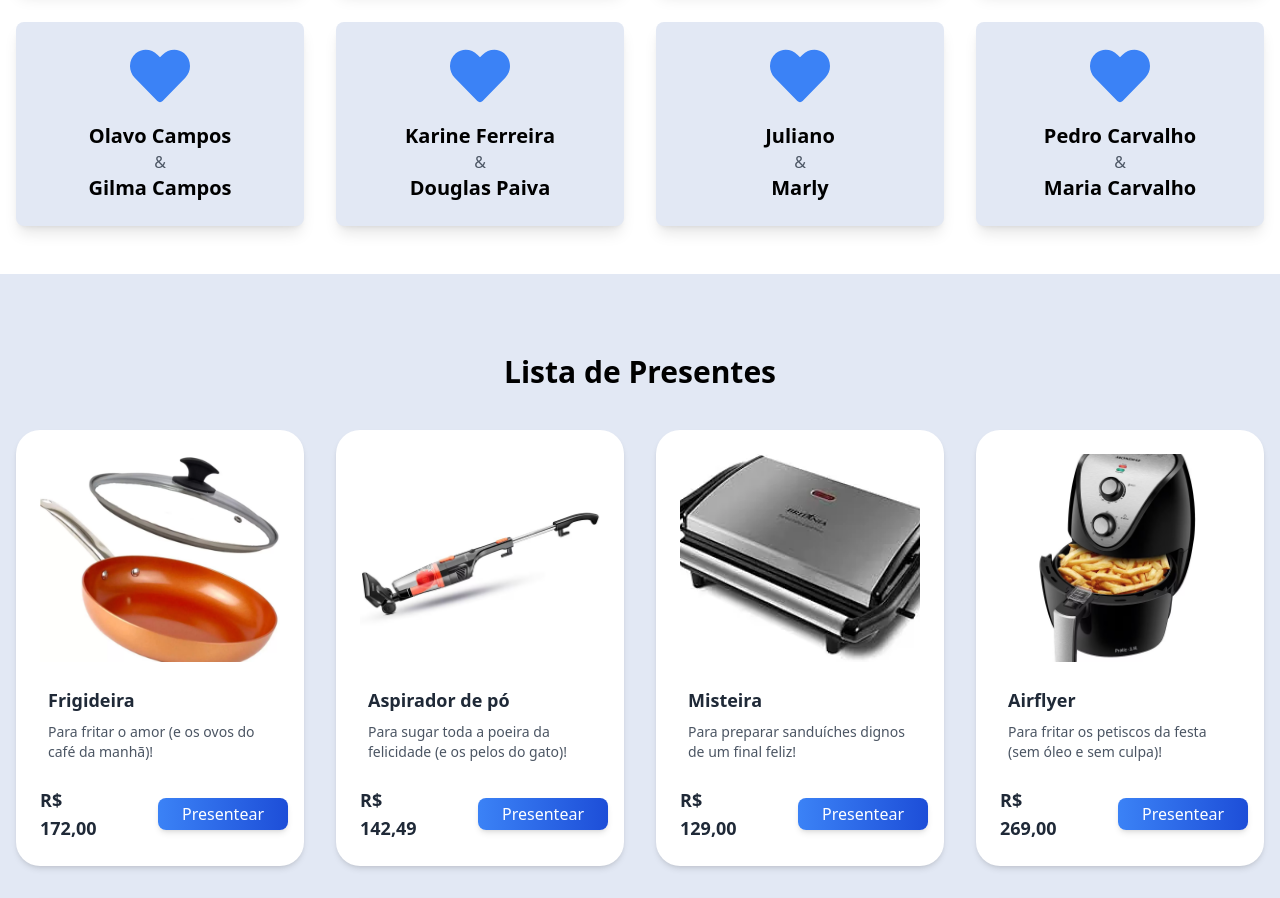
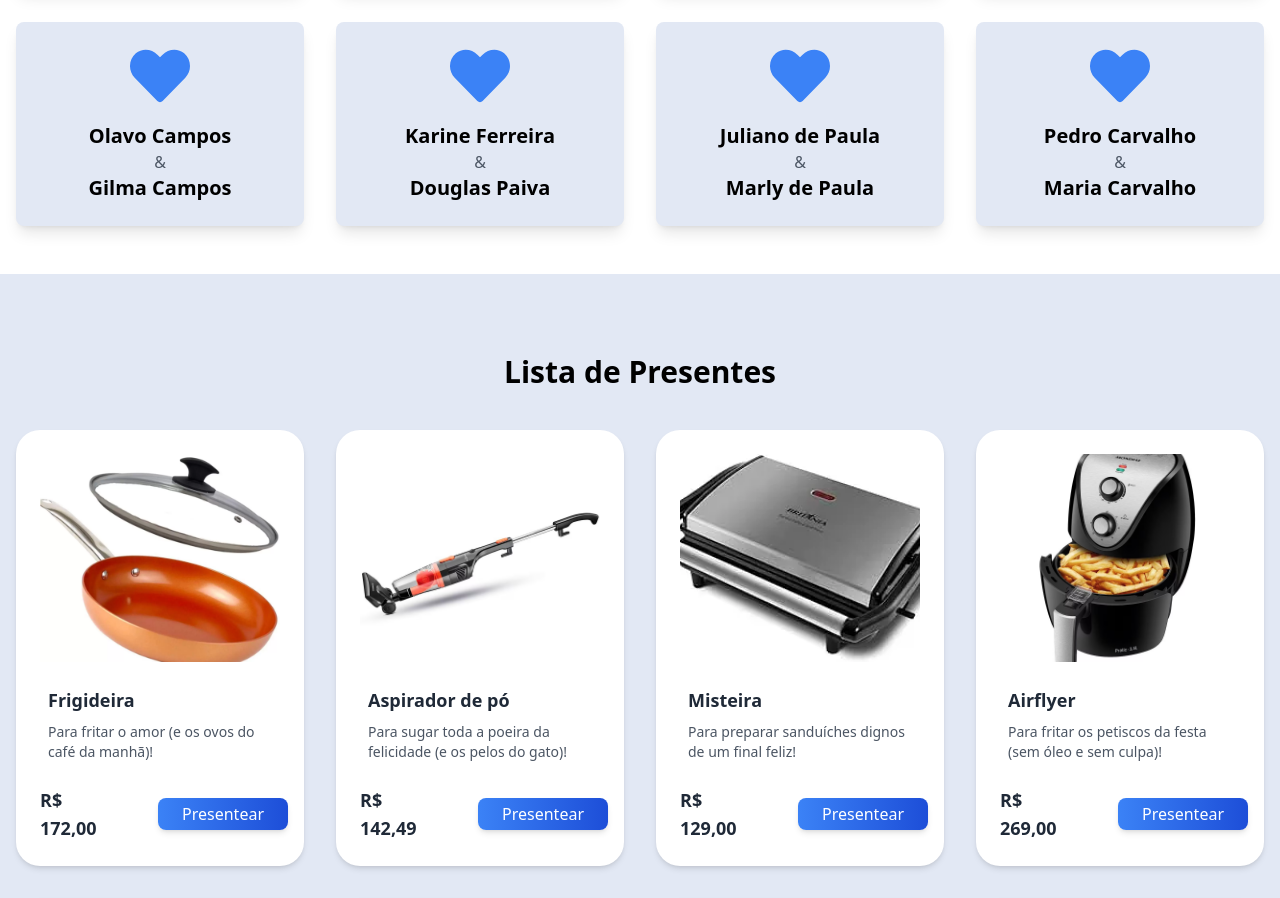
Before and after one commit to rafael-campos/SiteCasamento, a Next.js app: page / in a window 1280 px wide. Shown: the part 3660-4558 px from the top of the page. Built offline with nearby package versions, Linux system fonts and the light colour scheme.

Commit message:
fechou padrinhos

```diff
--- a/components/Padrinhos.tsx
+++ b/components/Padrinhos.tsx
@@ -21,7 +21,7 @@ const listaDePadrinhos = [
   { nomePadrinho: 'Ygor Magalhães', nomeMadrinha: 'Camila Vieira' },
   { nomePadrinho: 'Olavo Campos', nomeMadrinha: 'Gilma Campos' },
   { nomePadrinho: 'Karine Ferreira ', nomeMadrinha: 'Douglas Paiva' },
-  { nomePadrinho: 'Juliano', nomeMadrinha: 'Marly' },
+  { nomePadrinho: 'Juliano de Paula', nomeMadrinha: 'Marly de Paula' },
   { nomePadrinho: 'Pedro Carvalho', nomeMadrinha: 'Maria Carvalho' },
   // Adicione mais casais aqui se necessário
 ];
```
